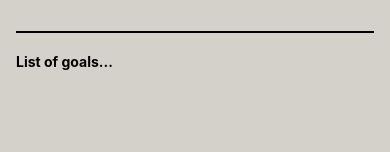
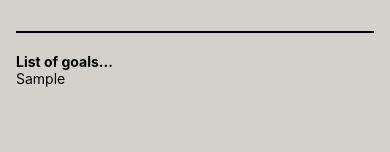
Before and after one commit to Mar-Issah/personal-goals-app, a React Native app: screen / in a window 390 px wide. Both pictures are taken after typing "Sample" into the empty fields and a click on the button "ADD GOAL". Shown: the part 148-300 px from the top of the page. Built offline with nearby package versions, Linux system fonts and the light colour scheme.

Commit message:
feat: list goals after new goal is created

```diff
--- a/app/screens/Goals.jsx
+++ b/app/screens/Goals.jsx
@@ -12,7 +12,8 @@ const Goals = () => {
   };
 
   const handleAddGoal = () => {
-    console.log(text);
+    setGoals((prev) => [...prev, text]); //better way to update the state if it depends on the prev state this is the best practice.
+    //[...goals, text]
   };
   return (
     <View style={styles.container}>
@@ -22,6 +23,9 @@ const Goals = () => {
       </View>
       <View style={styles.goalContainer}>
         <Text style={styles.listText}>List of goals...</Text>
+        {goals.map((item, idx) => (
+          <Text key={idx}>{item}</Text>
+        ))}
       </View>
     </View>
   );
```
